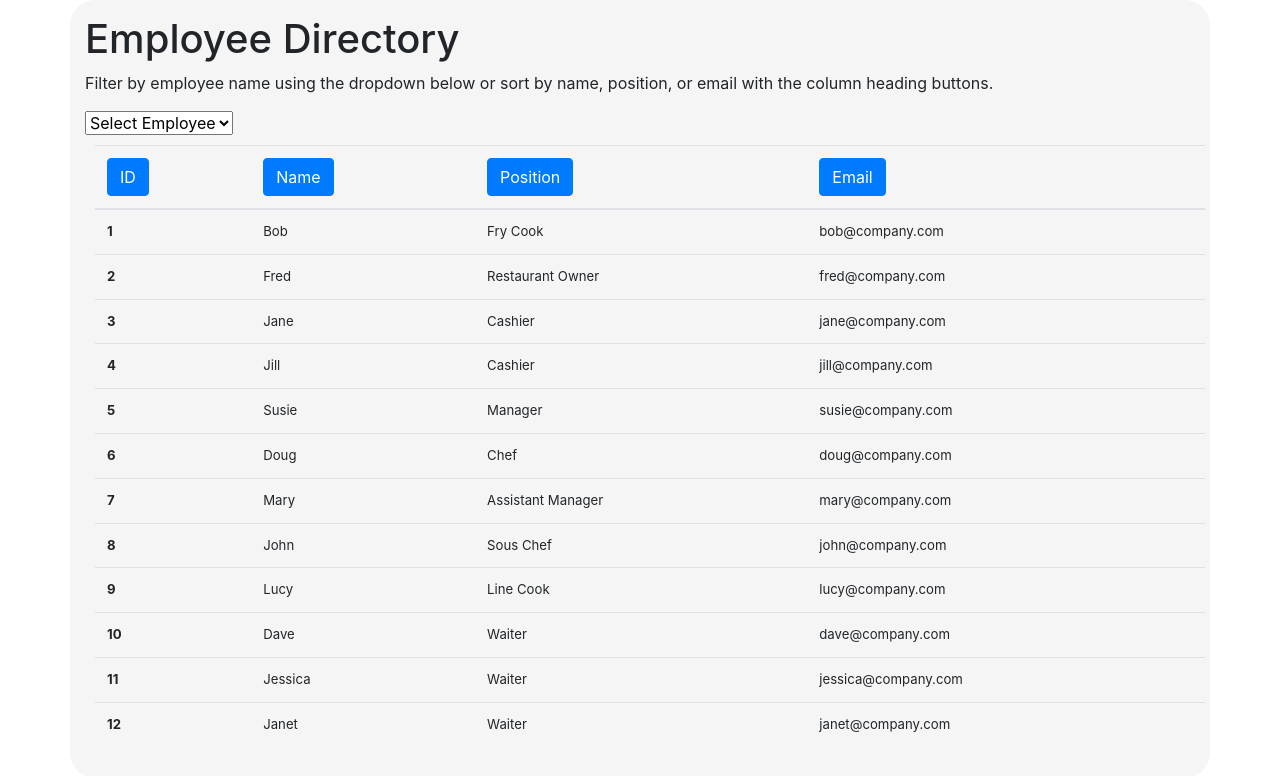
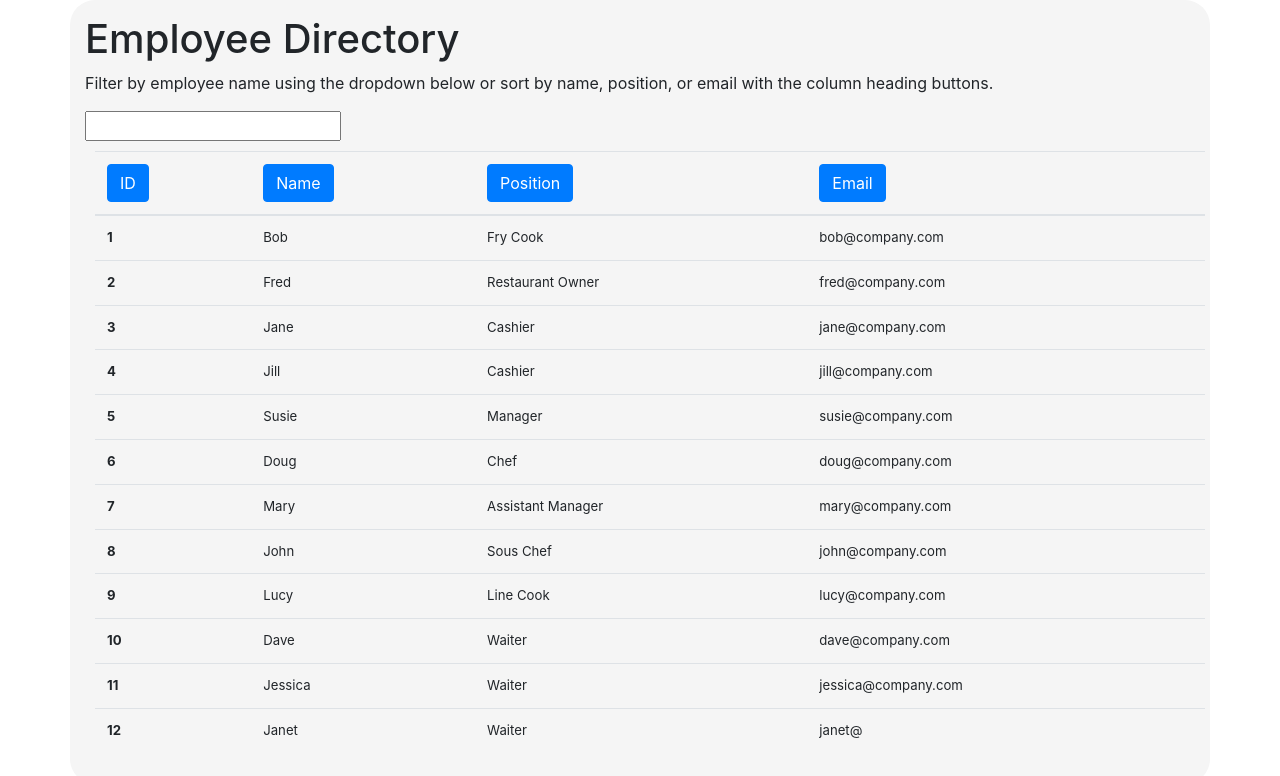
Before and after one commit to christinakerr/EmployeeDirectory, a React (Create React App) app: page / in a window 1280 px wide. Shown: the top 776 px of the page. Built offline with nearby package versions, Linux system fonts and the light colour scheme.

Commit message:
Fixed filter function

```diff
--- a/src/App.js
+++ b/src/App.js
@@ -1,30 +1,37 @@
 // import logo from './logo.svg';
 import './App.css';
 import Table from "./components/Table"
-import employees from "../src/employees.json"
+import employeeDirectory from "../src/employees.json"
 import SearchBar from "./components/SearchBar";
-import filter from "./utils/filter"
-import React from "react";
+import React, {useEffect, useState} from "react";
 
 function App() {
-  // const [filteredEmployees, setFilteredEmployees] = useState("")
+  const [employees, setEmployees] = useState(employeeDirectory)
+  const [search, setSearch] = useState("");
 
-  let employeeArray = employees;
+  useEffect(() => {
+    if (!search) {
+      setEmployees(employeeDirectory)
+      return;
+    }
 
-  const searchEmployees = (employeeFilter) => {
-    if (employeeFilter !== "Select Employee") { // if an employee name is selected, filter the array to only include that employee
-      employeeArray = filter(employeeFilter);
-      console.log(employeeArray);
-    }
-    // setFilteredEmployees(employeeArray)
+    const filtered = employees.filter(employee => employee.name.includes(search));
+
+    setEmployees(filtered);
+    // eslint-disable-next-line react-hooks/exhaustive-deps
+  }, [search]);
+
+
+  const handleInputChange = (event) => {
+    setSearch(event.target.value);
   }
 
   return (
     <div className="container">
       <h1>Employee Directory</h1>
       <p>Filter by employee name using the dropdown below or sort by name, position, or email with the column heading buttons.</p>
-    <SearchBar employee={searchEmployees}/>
-    <Table users={employeeArray}/>
+    <SearchBar results={search} handleInputChange={handleInputChange}/>
+    <Table users={employees}/>
     </div>
   );
 }
--- a/src/components/Row.js
+++ b/src/components/Row.js
@@ -1,14 +1,14 @@
 import React from "react";
 
-function Row(props) {
+function Row({users}) {
     return <>
         {
-            props.users.map(user => (
-                <tr>
-                    <th scope="row">{user.id}</th>
-                    <td>{user.name}</td>
-                    <td>{user.occupation}</td>
-                    <td>{user.email}</td>
+            users.map(({id, name, occupation, email }) => (
+                <tr key={id}>
+                    <th scope="row">{id}</th>
+                    <td>{name}</td>
+                    <td>{occupation}</td>
+                    <td>{email}</td>
                 </tr>
             ))
         }
--- a/src/components/SearchBar.js
+++ b/src/components/SearchBar.js
@@ -1,20 +1,9 @@
 import React from "react";
-import employees from "../employees.json"
 
-function SearchBar(props) {
-    const {employee} = props;
-    let employeeOptions = ["<option key=\"0\">Select Employee</option>"];
-    for (let i = 0; i < employees.length; i++) {
-        employeeOptions.push(`<option key="${i+1}">${employees[i].name}</option>`)
-    }
-
-    const filterEmployees = (event) => {
-        employee(event.target.value)
-    }
+function SearchBar({handleInputChange}) {
     return (
         <form>
-            <select className="mdb-select md-form colorful-select dropdown-primary" searchable="Search here.." dangerouslySetInnerHTML={{ __html: employeeOptions }} onChange={filterEmployees}>
-            </select>
+            <input className="mdb-select md-form colorful-select dropdown-primary" onChange={(event) => handleInputChange(event)} />
         </form>
     )
 };
--- a/src/components/Table.js
+++ b/src/components/Table.js
@@ -1,25 +1,26 @@
 import React, {useState } from "react";
 import Sort from "./Sort";
 
-function Table(props) {
+function Table({users}) {
     const [sort, setSort] = useState("id");
 
     const sortBy = event => {
         setSort(event.target.id);
     }
+    console.log("Table users: " + users);
 
     return (
         <table className="table">
             <thead>
                 <tr>
-                    <th scope="col"><button id="id" onClick={sortBy} type="button" class="btn btn-primary">ID</button></th>
-                    <th scope="col"><button id="name" onClick={sortBy} type="button" class="btn btn-primary">Name</button></th>
-                    <th scope="col"><button id="occupation" onClick={sortBy} type="button" class="btn btn-primary">Position</button></th>
-                    <th scope="col"><button id="email" onClick={sortBy} type="button" class="btn btn-primary">Email</button></th>
+                    <th scope="col"><button id="id" onClick={sortBy} type="button" className="btn btn-primary">ID</button></th>
+                    <th scope="col"><button id="name" onClick={sortBy} type="button" className="btn btn-primary">Name</button></th>
+                    <th scope="col"><button id="occupation" onClick={sortBy} type="button" className="btn btn-primary">Position</button></th>
+                    <th scope="col"><button id="email" onClick={sortBy} type="button" className="btn btn-primary">Email</button></th>
                 </tr>
             </thead>
             <tbody>
-                <Sort users={props.users} sort={sort}/>
+                <Sort users={users} sort={sort}/>
             </tbody>
         </table>
     )
--- a/src/employees.json
+++ b/src/employees.json
@@ -69,6 +69,6 @@
         "id": 12,
         "name": "Janet",
         "occupation": "Waiter",
-        "email": "janet@company.com"
+        "email": "janet@"
     }
 ]
--- a/src/utils/filter.js
+++ /dev/null
@@ -1,8 +0,0 @@
-import employees from "../employees.json"
-
-function filter(searchedEmployee) {
-    const filtered = employees.filter(employee => employee.name === searchedEmployee);
-    return filtered;
-}
-
-export default filter;
```
